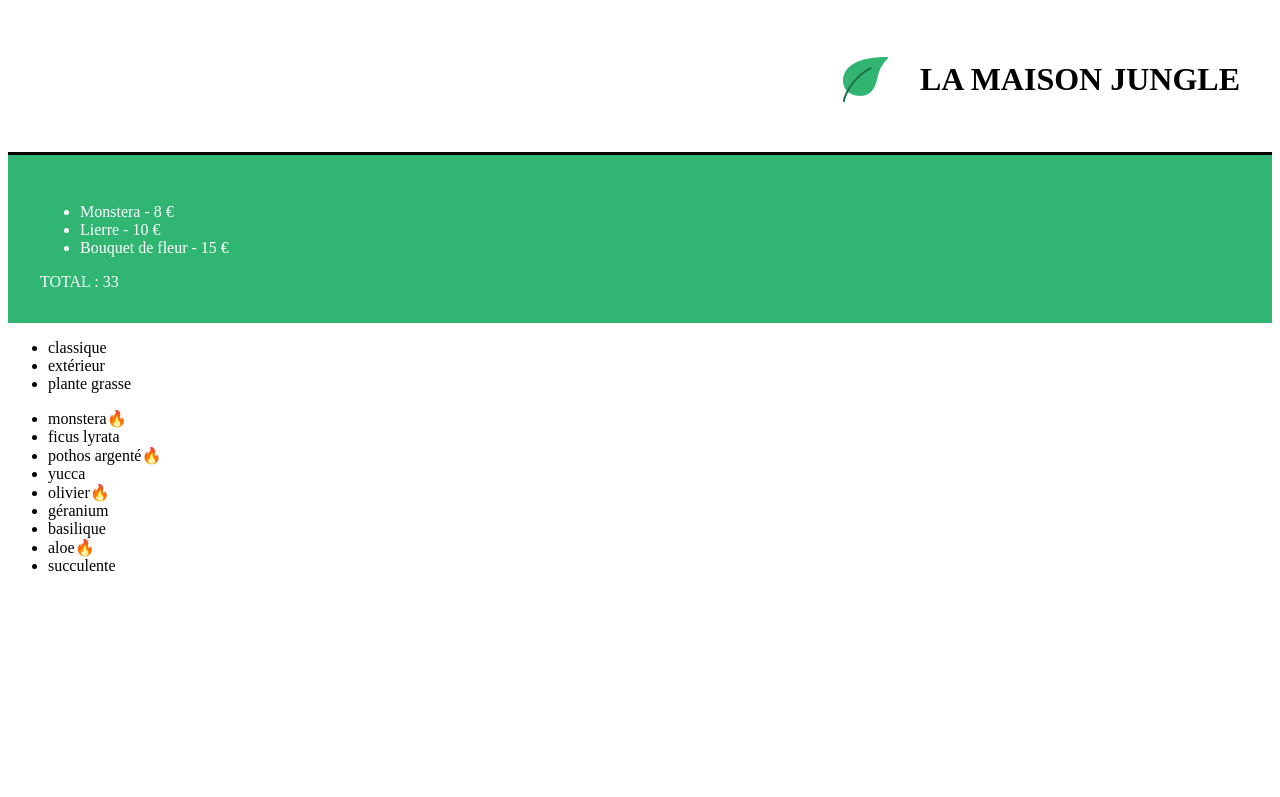
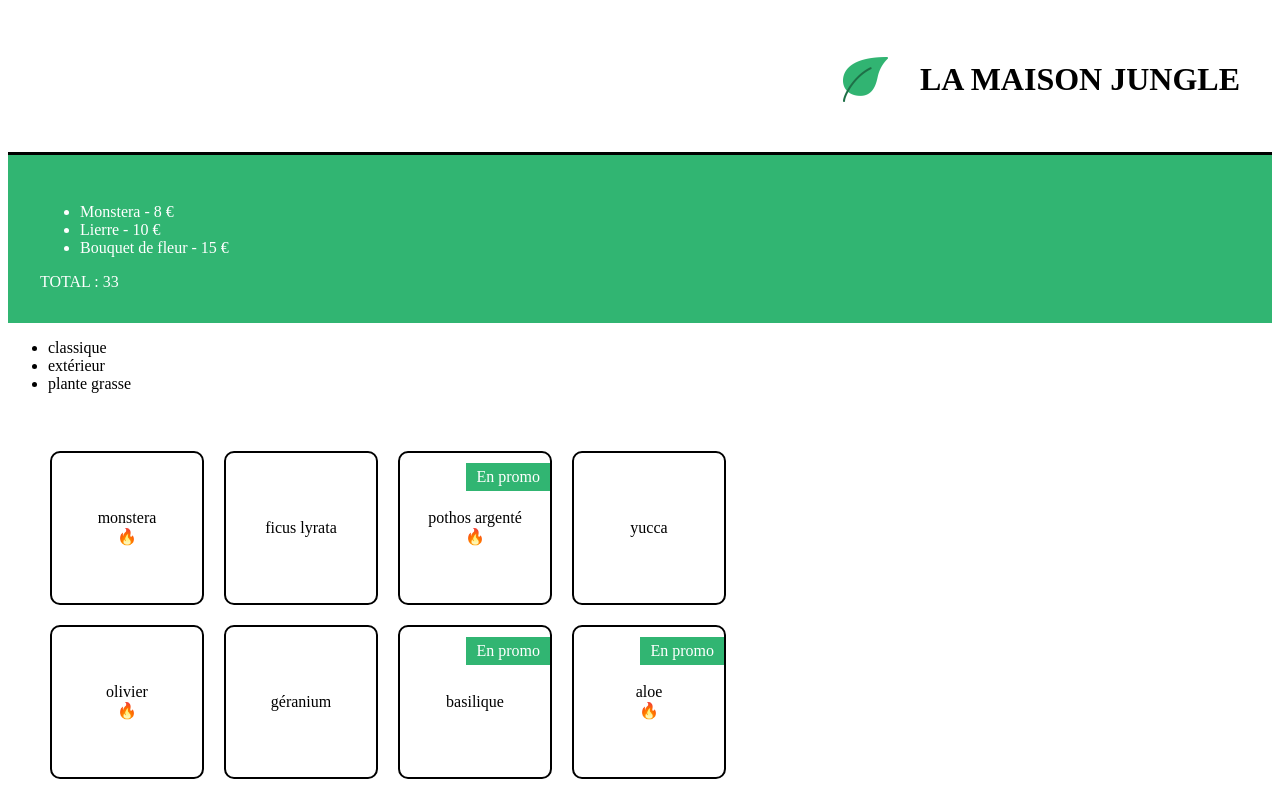
Before and after one commit to davidDC75/la-maison-jungle, a React (Create React App) app: page / in a window 1280 px wide. Shown: the top 797 px of the page. Built offline with nearby package versions, Linux system fonts and the light colour scheme.

Commit message:
On continue sur la shopping list avec l'ajout de conditions et de styles

```diff
--- a/src/components/ShoppingList.js
+++ b/src/components/ShoppingList.js
@@ -1,4 +1,5 @@
 import { plantList } from "../datas/plantList";
+import '../styles/ShoppingList.css';
 
 function ShoppingList() {
     const categories = plantList.reduce(
@@ -13,11 +14,11 @@
                     <li key={cat}>{cat}</li>
                 ))}
             </ul>
-            <ul>
+            <ul className="lmj-plant-list">
                 {plantList.map( (plant) => (
-                    <li key={plant.id}>
-                        {plant.name}
-                        {plant.isBestSale && <span>🔥</span>}
+                    <li key={plant.id} className="lmj-plant-item">
+                        {plant.name} {plant.isBestSale && <span>🔥</span>}
+                        {plant.isSpecialOffer && <div className="lmj-sales">En promo</div>}
                     </li>
                 ))}
             </ul>
--- a/src/datas/plantList.js
+++ b/src/datas/plantList.js
@@ -3,54 +3,63 @@
 		name: 'monstera',
 		category: 'classique',
 		id: '1ed',
-        isBestSale: true
+        isBestSale: true,
+        isSpecialOffer: false
 	},
 	{
 		name: 'ficus lyrata',
 		category: 'classique',
 		id: '2ab',
-        isBestSale: false
+        isBestSale: false,
+        isSpecialOffer: false
 	},
 	{
 		name: 'pothos argenté',
 		category: 'classique',
 		id: '3sd',
-        isBestSale: true
+        isBestSale: true,
+        isSpecialOffer: true
 	},
 	{
 		name: 'yucca',
 		category: 'classique',
 		id: '4kk',
-        isBestSale: false
+        isBestSale: false,
+        isSpecialOffer: false
 	},
 	{
 		name: 'olivier',
 		category: 'extérieur',
 		id: '5pl',
-        isBestSale: true
+        isBestSale: true,
+        isSpecialOffer: false
 	},
 	{
 		name: 'géranium',
 		category: 'extérieur',
 		id: '6uo',
-        isBestSale: false
+        isBestSale: false,
+        isSpecialOffer: false
 	},
 	{
 		name: 'basilique',
 		category: 'extérieur',
 		id: '7ie',
-        isBestSale: false
+        isBestSale: false,
+        isSpecialOffer: true
 	},
 	{
 		name: 'aloe',
 		category: 'plante grasse',
 		id: '8fp',
-        isBestSale: true
+        isBestSale: true,
+        isSpecialOffer: true
 	},
 	{
 		name: 'succulente',
 		category: 'plante grasse',
 		id: '9vn',
-        isBestSale: false
+        isBestSale: false,
+        isSpecialOffer: false
 	}
 ];
--- /dev/null
+++ b/src/styles/ShoppingList.css
@@ -0,0 +1,30 @@
+.lmj-plant-list {
+	list-style-type: none;
+	padding: 32px;
+	display: flex;
+	flex-wrap: wrap;
+	max-width: 800px;
+}
+
+.lmj-plant-item {
+	border: solid 2px black;
+	border-radius: 10px;
+	height: 150px;
+	width: 150px;
+	margin: 10px;
+	display: flex;
+	align-items: center;
+	justify-content: center;
+	flex-direction: column;
+	position: relative;
+}
+
+.lmj-sales {
+	position: absolute;
+	right: 0px;
+	top: 10px;
+	font-weight: 500;
+	color: white;
+	padding: 5px 10px;
+	background-color: #31b572;
+}
```
Also changed, not shown: 1 other file (tests, documents, lock files or other folders).
